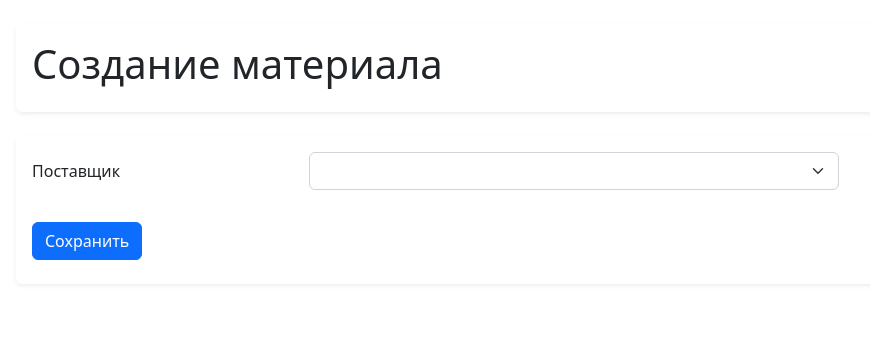
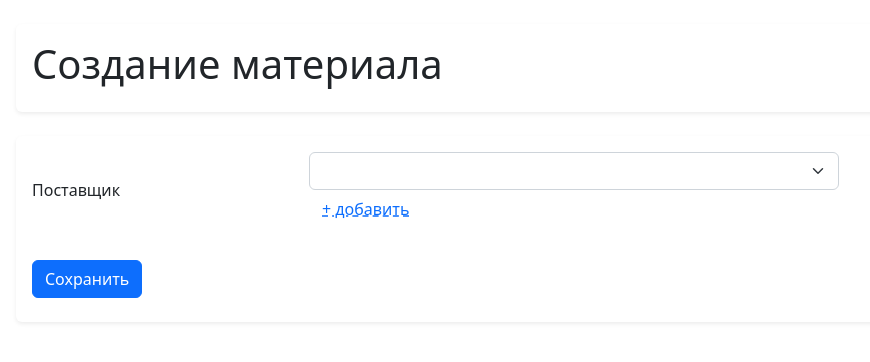
Before and after one commit to TrC1ty/NIR, a Django app: template templates/materials/creation.html in a window 1280 px wide. Shown: the part 56-418 px from the top of the page, without its empty margins (66-936 px from the left). Run offline with Django 4.2, Linux system fonts and the light colour scheme; the template is opened without the code that fills it: most values are stand-ins (such as "Sample title", 1, 10 or a date in 2020).

Commit message:
Добавил кнопку "+ добавить"

```diff
--- a/templates/materials/creation.html
+++ b/templates/materials/creation.html
@@ -34,10 +34,13 @@
                     <option value="{{ participant.id }}">{{ participant.surname }} {{ participant.name }} {{ participant.patronymic }}</option>
                     {% endfor %}
                 </select>
+
+                {% endif %}
+                <div class="form-text mt-0">
+                    <button type="button" class="btn btn-link" style="text-decoration: underline dashed">+ добавить</button>
+                </div>
             </div>
         </div>
-
-        {% endif %}
         <button type="submit" class="btn btn-primary my-2">Сохранить</button>
     </form>
 </div>
```
